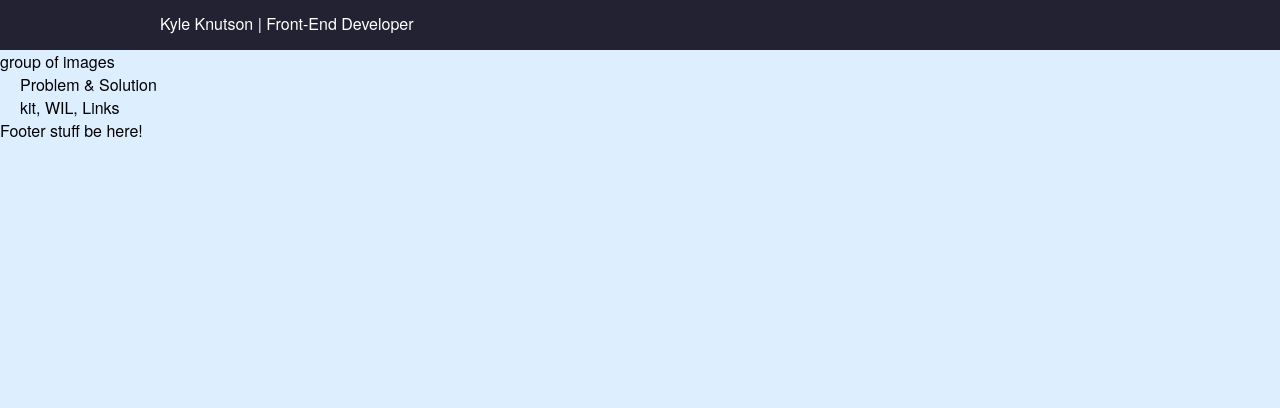
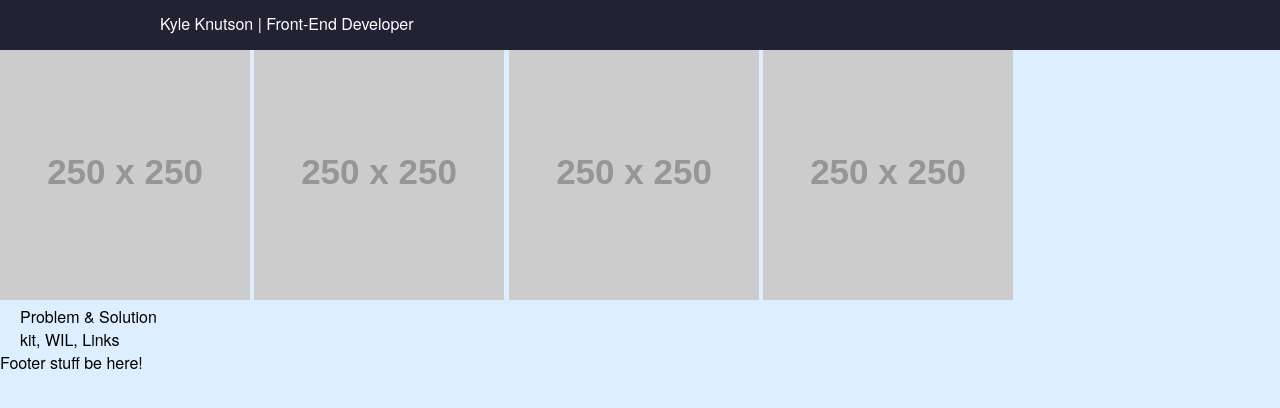
Before and after one commit to PunchyCoder/porfolio-2020, a plain HTML site: page projects/fanserver.html in a window 1280 px wide. Drawn offline with Linux system fonts and the light colour scheme; files that its build step writes are made by us from their sources; placeholder pictures from the web are drawn by us.

Commit message:
Add project page, basic content

```diff
--- /dev/null
+++ b/css/project.css
@@ -0,0 +1,4 @@
+
+.image-pool img {
+
+}
--- a/projects/fanserver.html
+++ b/projects/fanserver.html
@@ -5,7 +5,7 @@
 	<meta charset="utf-8">
 	<meta name="viewport" content="width=device-width, initial-scale=1">
 	<link rel="stylesheet" type="text/css" href="./css/normalize.css">
-	<link rel="stylesheet" type="text/css" href="./css/main.css">
+	<link rel="stylesheet" type="text/css" href="../css/main.css">
 </head>
 <body>
 
@@ -13,7 +13,12 @@
 	<div class="wrapper"> Kyle Knutson | Front-End Developer </div>
 </header>
 
-<section> group of images </section>
+<section class="image-pool">
+		<img src="https://dummyimage.com/250x250/dedede/fff">
+		<img src="https://dummyimage.com/250x250/dedede/fff">
+		<img src="https://dummyimage.com/250x250/dedede/fff">
+		<img src="https://dummyimage.com/250x250/dedede/fff">
+</section>
 
 <main>
 
```
Also changed, not shown: index.html (+4 -2 lines).
